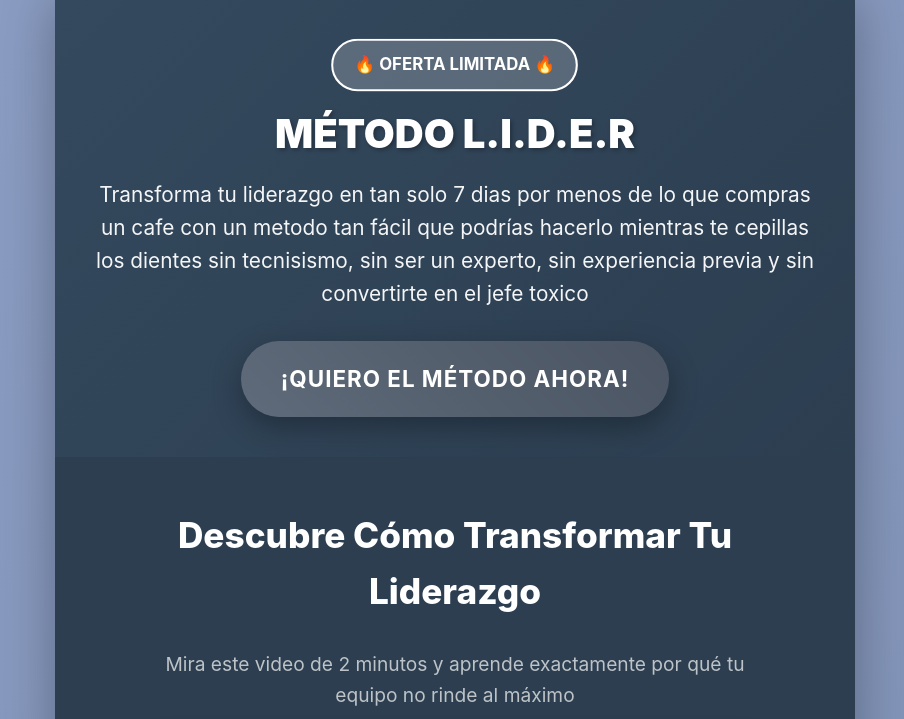
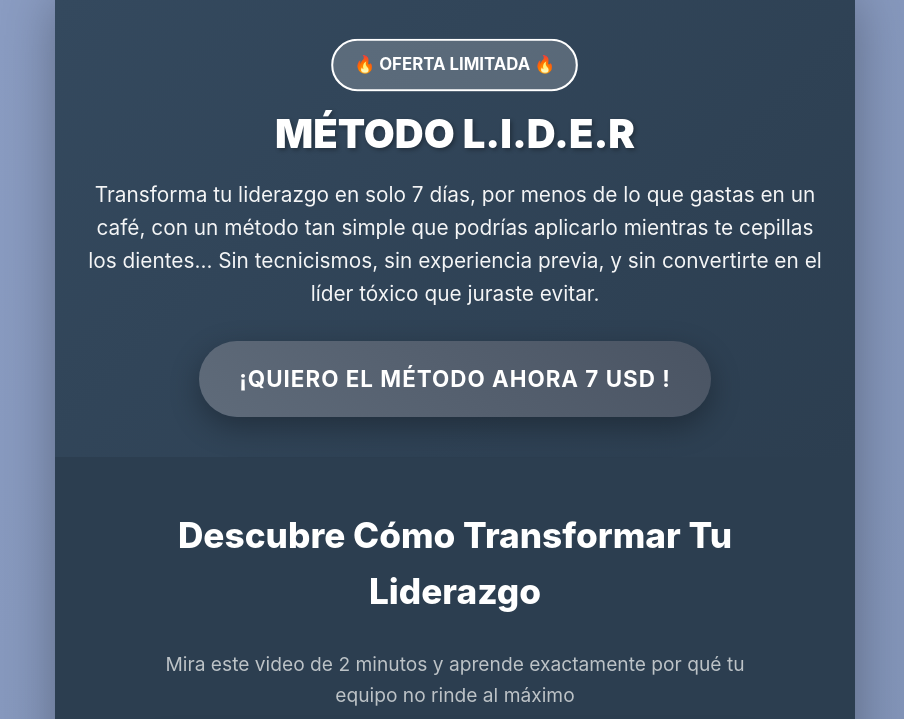
Before and after one commit to angulosst/METODOLIDER, a plain HTML site: page index.html in a window 1280 px wide. Shown: the top 719 px of the page, without its empty margins (185-1089 px from the left). Drawn offline with Linux system fonts and the light colour scheme.

Commit message:
Update index.html

```diff
--- a/index.html
+++ b/index.html
@@ -395,11 +395,11 @@ src="https://www.facebook.com/tr?id=719441237458906&ev=PageView
                 MÉTODO L.I.D.E.R
             </h1>
             <p class="sub-headline">
-               Transforma tu liderazgo en tan solo  7 dias por menos de lo que compras un cafe con un metodo tan fácil que podrías hacerlo mientras te cepillas los dientes
-               sin tecnisismo, sin ser un experto, sin experiencia previa y sin convertirte en el jefe toxico
+               Transforma tu liderazgo en solo 7 días, por menos de lo que gastas en un café, con un método tan simple que podrías aplicarlo mientras te cepillas los dientes…
+               Sin tecnicismos, sin experiencia previa, y sin convertirte en el líder tóxico que juraste evitar.
             </p>
             <a href="https://pay.hotmart.com/P100927883R" class="cta-button">
-                ¡QUIERO EL MÉTODO AHORA!
+                ¡QUIERO EL MÉTODO AHORA 7 USD !
             </a>
         </section>
 
```
